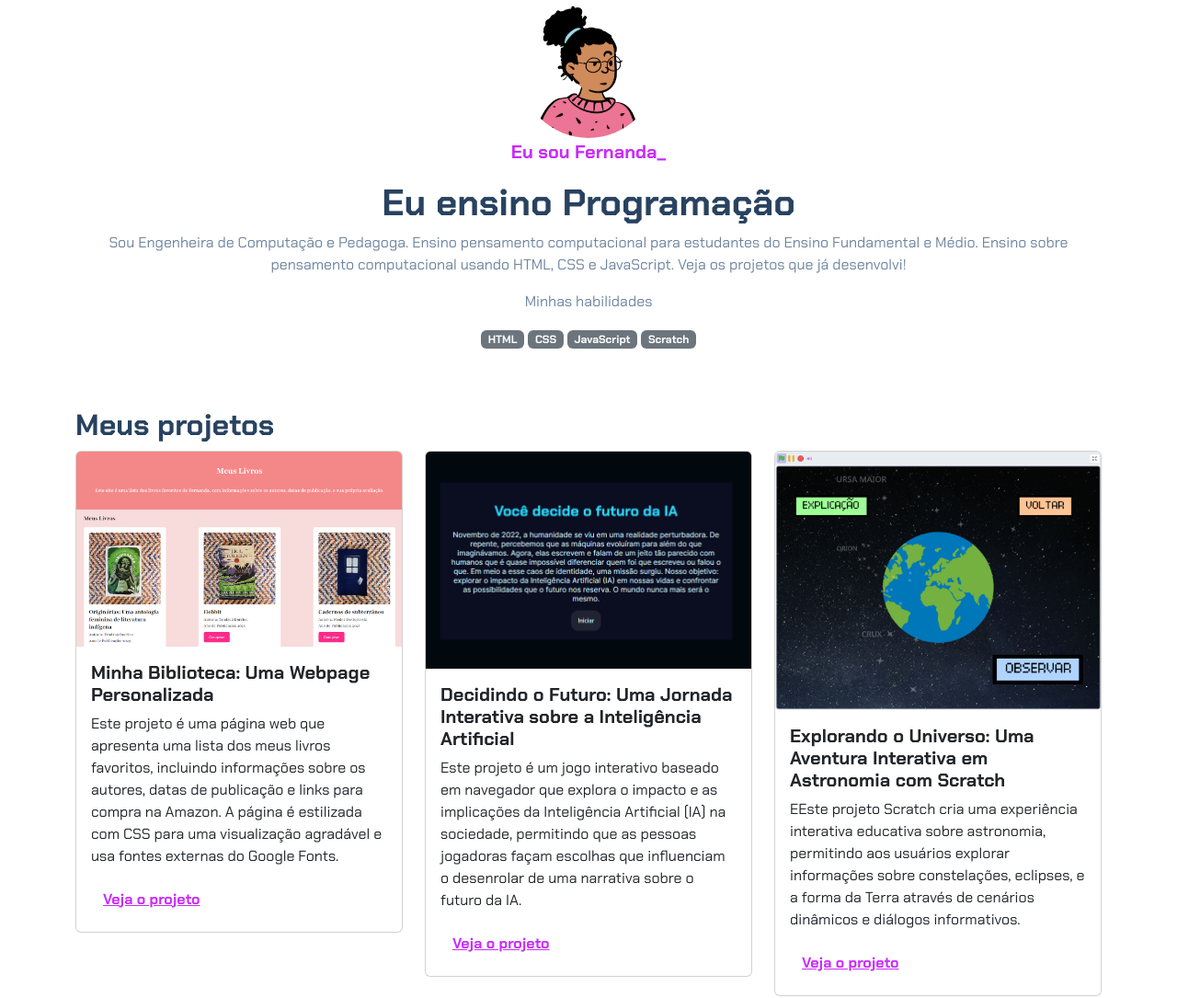
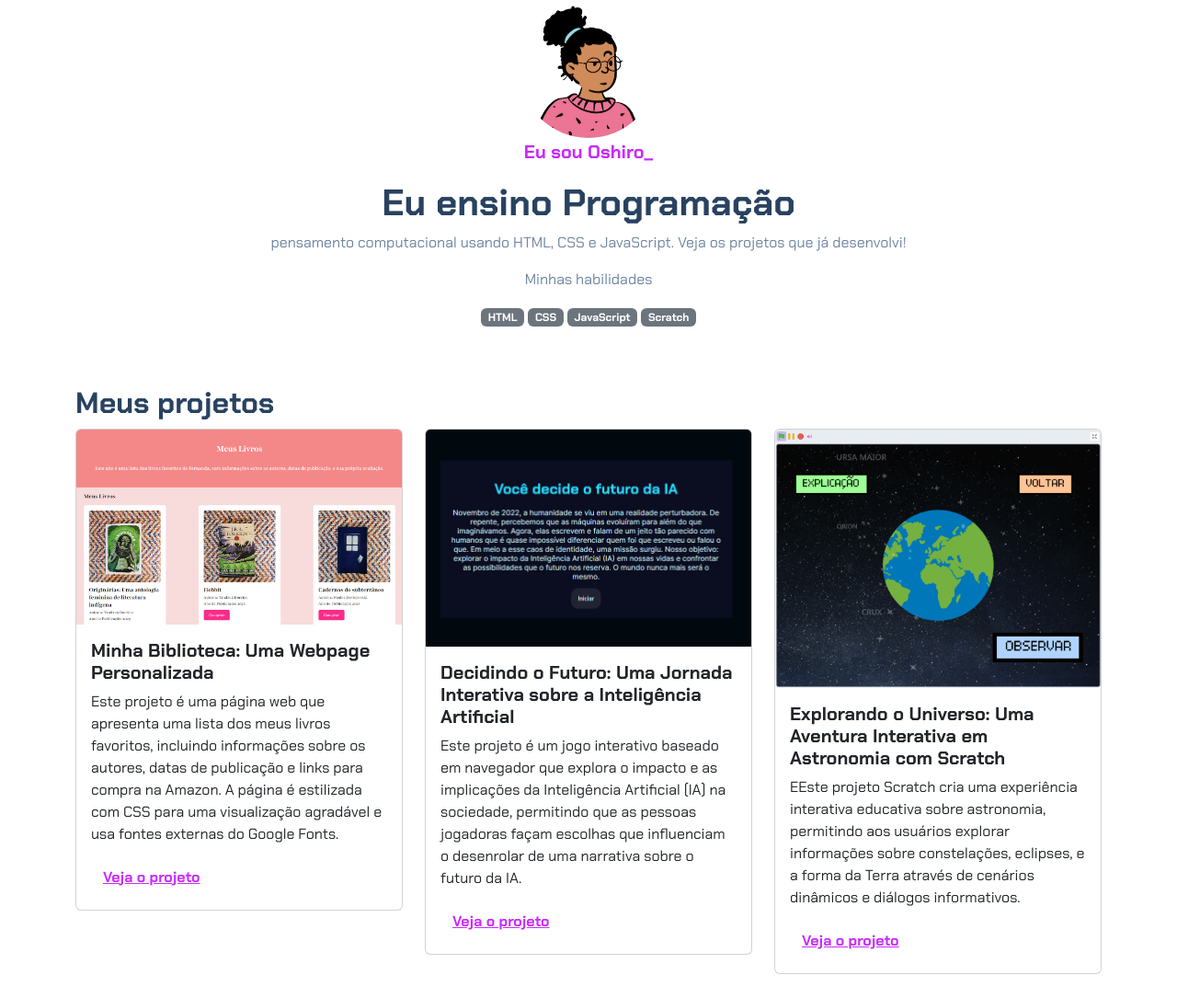
Before and after one commit to Oshiroo9/Portifolios-trabalho, a plain HTML site: page index.html in a window 1280 px wide. Shown: the top 1085 px of the page at 92% size. Drawn offline with nearby package versions, Linux system fonts and the light colour scheme.

Commit message:
Update index.html

```diff
--- a/index.html
+++ b/index.html
@@ -14,10 +14,9 @@
     <header class="container text-center">
         <img src="img/avatar-perfil.png" alt="avatar da Fernanda" class="rounded-circle" width="150" height="150"
             srcset="">
-        <p class="lead">Eu sou Fernanda_</p>
+        <p class="lead">Eu sou Oshiro_</p>
         <h1>Eu ensino Programação</h1>
-        <p>Sou Engenheira de Computação e Pedagoga. Ensino pensamento computacional para estudantes do Ensino
-            Fundamental e Médio. Ensino sobre pensamento computacional usando HTML, CSS e JavaScript. Veja os projetos
+        <p>pensamento computacional usando HTML, CSS e JavaScript. Veja os projetos
             que já desenvolvi!</p>
         <p>Minhas habilidades</p>
         <div>
```
